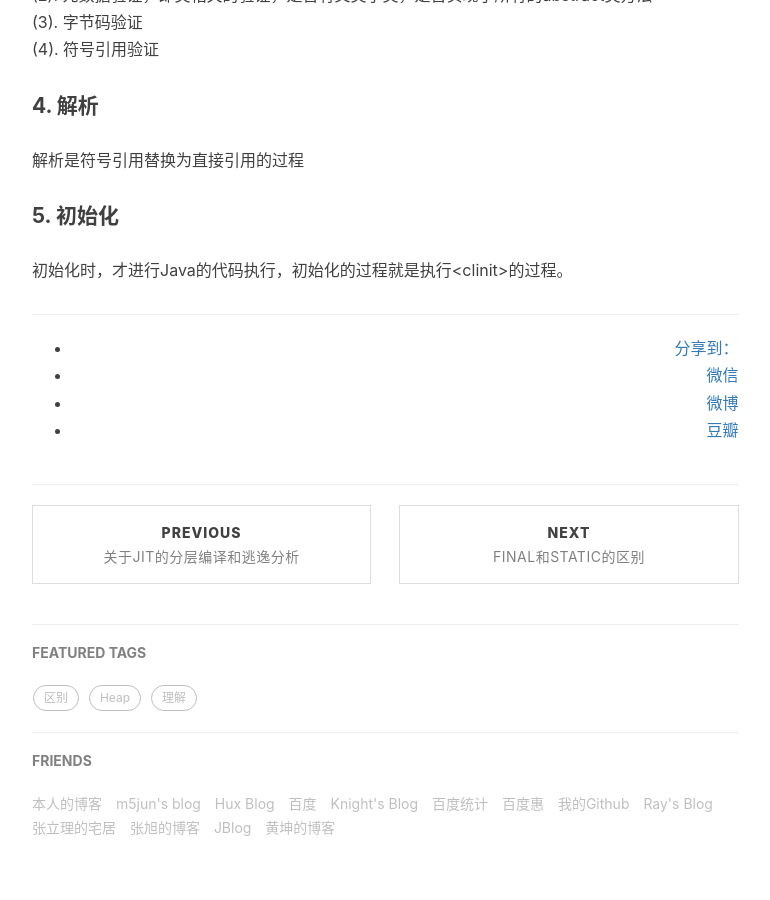
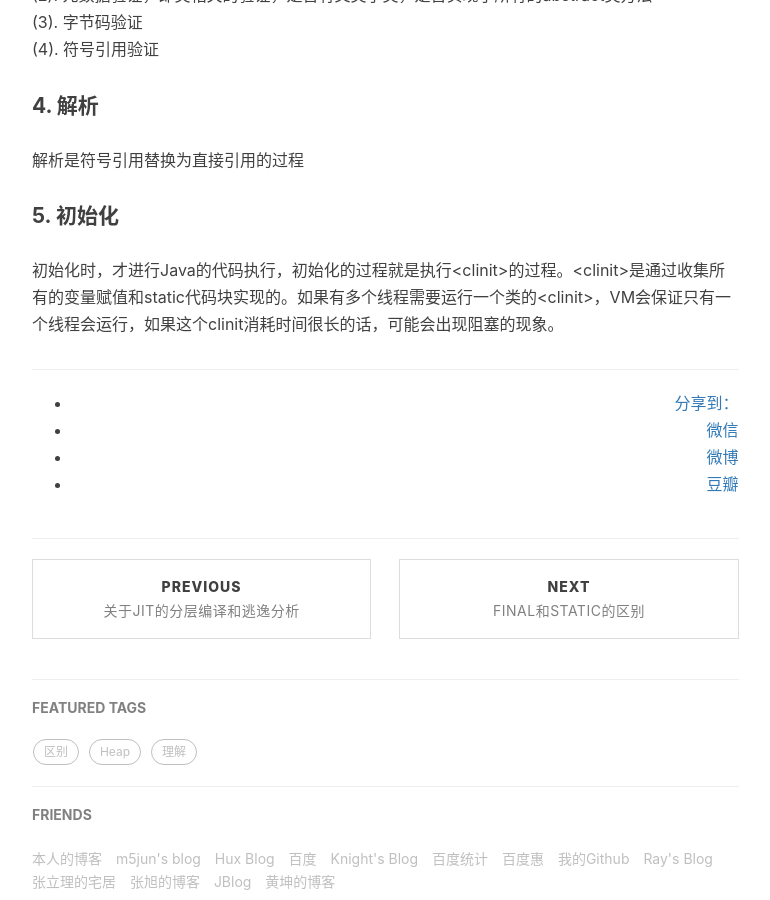
Before and after one commit to baiscjava/basicjava.github.io, a Jekyll site: the page built from _posts/2017-01-15-Java虚拟机类加载机制.md, in a window 1280 px wide and 900 px high, scrolled down 1420 px. Shown: the whole window, without its empty margins (233-1003 px from the left). Built offline with Jekyll 4.4.1, drawn with Linux system fonts in a browser that asks for light colours; nearby versions of some CDN libraries; comment, search, counter and statistics services are not loaded.

Commit message:
Update 2017-01-15-Java虚拟机类加载机制.md

```diff
--- a/_posts/2017-01-15-Java虚拟机类加载机制.md
+++ b/_posts/2017-01-15-Java虚拟机类加载机制.md
@@ -37,4 +37,4 @@ tags:
 解析是符号引用替换为直接引用的过程<br>
 
 #### 5. 初始化
-初始化时，才进行Java的代码执行，初始化的过程就是执行\<clinit\>的过程。<br>
+初始化时，才进行Java的代码执行，初始化的过程就是执行\<clinit\>的过程。\<clinit\>是通过收集所有的变量赋值和static代码块实现的。如果有多个线程需要运行一个类的\<clinit\>，VM会保证只有一个线程会运行，如果这个clinit消耗时间很长的话，可能会出现阻塞的现象。<br>
```
